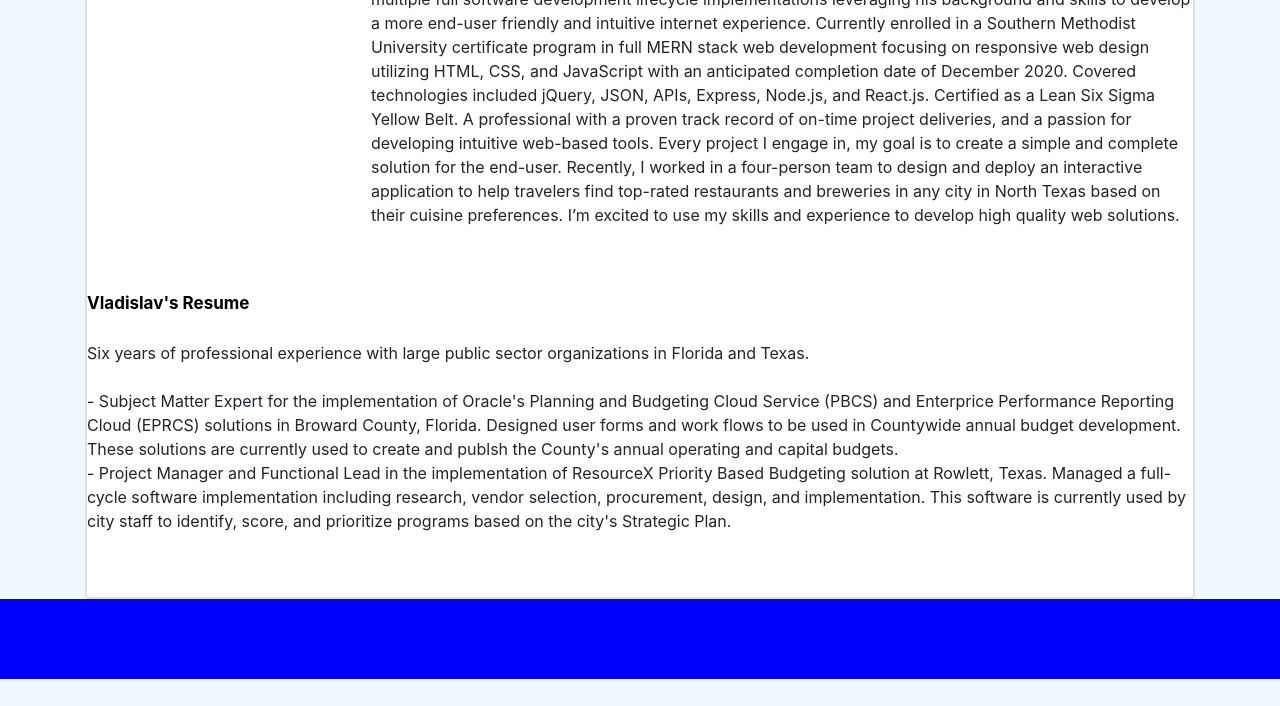
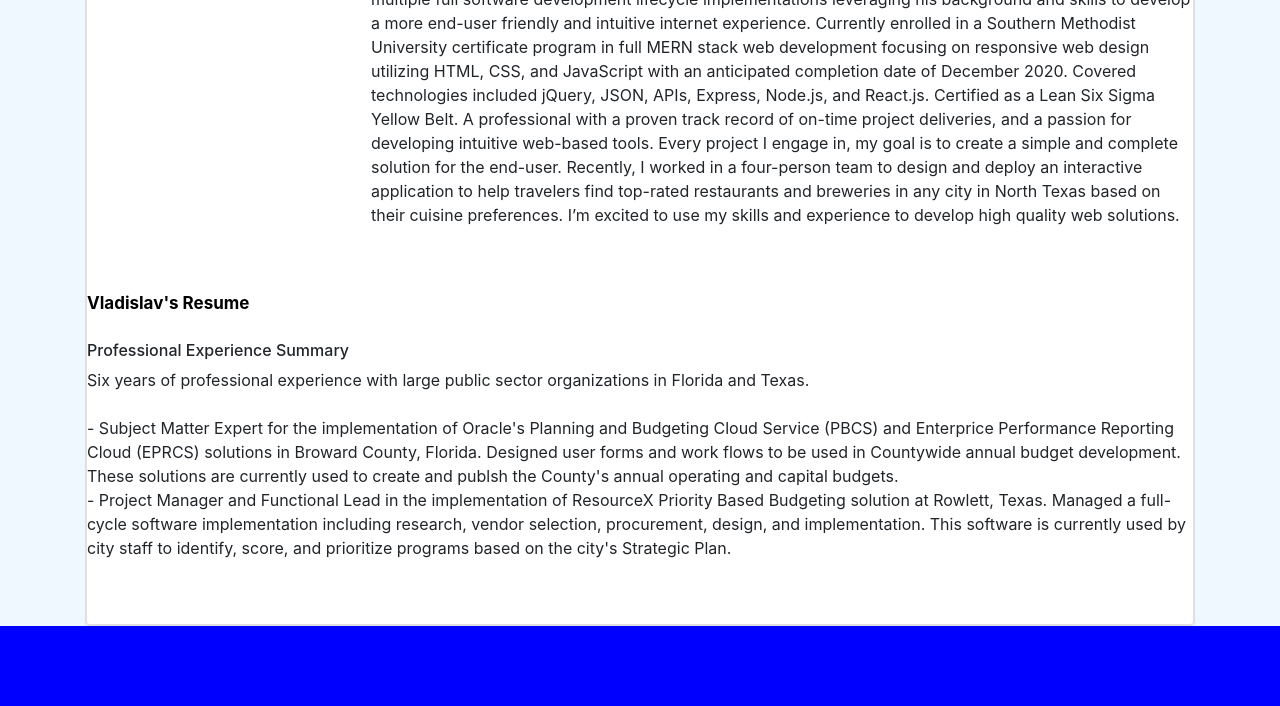
Before and after one commit to vsteere/Responsive_Portfolio, a plain HTML site: page index.html in a window 1280 px wide. Shown: the part 167-873 px from the top of the page. Before the commit the page ends 846 px from the top, so only its background shows below. Drawn offline with nearby package versions, Linux system fonts and the light colour scheme; a web font is replaced by a local one.

Commit message:
some minor tweaks

```diff
--- a/index.html
+++ b/index.html
@@ -53,6 +53,7 @@
         <div class="row">
             <div class="col-lg-12">
                 <a class="bodyLink2" type="application/pdf" href="./Assets/Steere_Technical_Resume.pdf">Vladislav's Resume</a><br><br>
+                <h6>Professional Experience Summary</h6>
                 <p>Six years of professional experience with large public sector organizations in Florida and Texas. <br><br>
                                              - Subject Matter Expert for the implementation of Oracle's Planning and Budgeting Cloud Service (PBCS) and Enterprice   Performance Reporting Cloud (EPRCS) solutions in Broward County, Florida. Designed user forms and work flows to be used in Countywide annual budget development. These solutions are currently used to create and publsh the County's annual operating and capital budgets. <br>
                         - Project Manager and Functional Lead in the implementation of ResourceX Priority Based Budgeting solution at Rowlett, Texas. Managed a full-cycle software implementation including research, vendor selection, procurement, design, and implementation. This software is currently used by city staff to identify, score, and prioritize programs based on the city's Strategic Plan.
```
